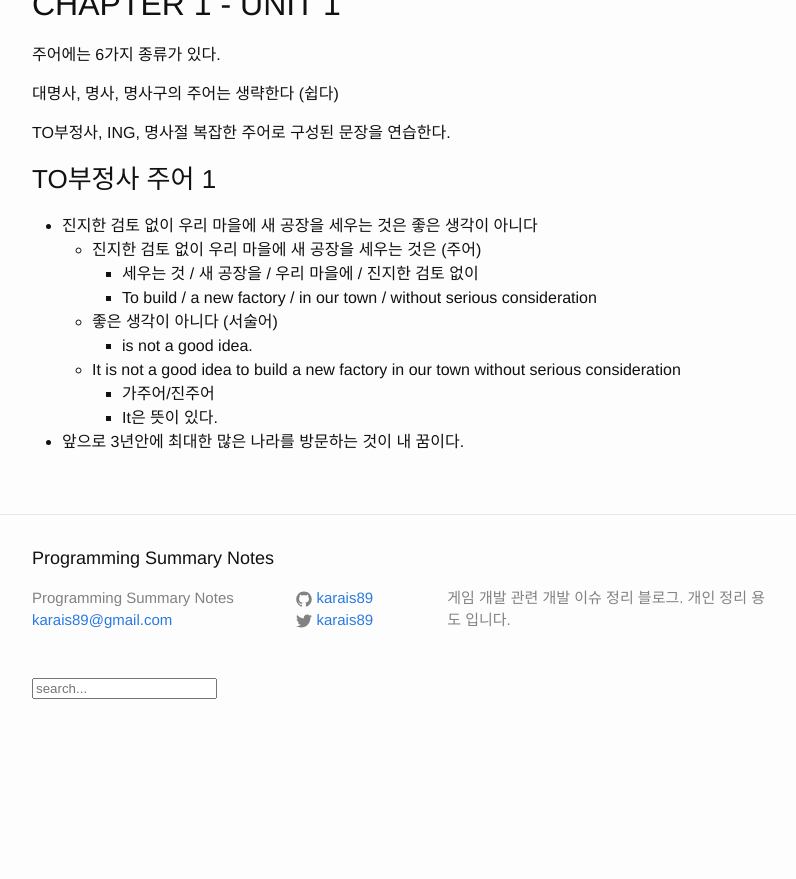
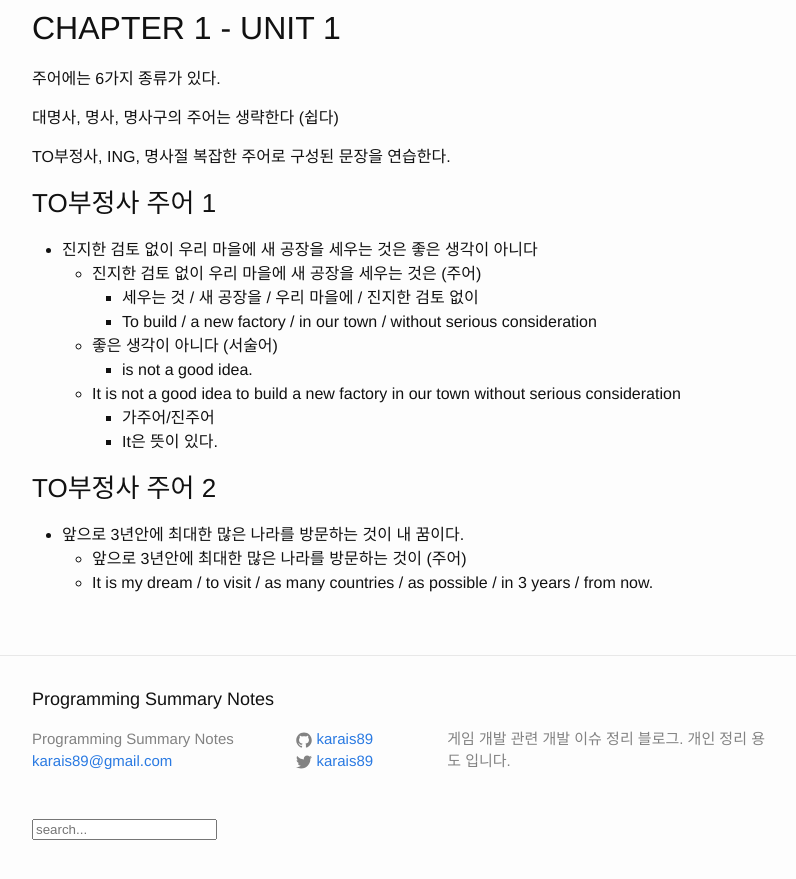
Before and after one commit to karais89/karais89.github.io_back, a Jekyll site: the page built from _posts/2019-01-12-hanmadiro-part-1.markdown, in a window 1280 px wide and 900 px high, scrolled down 3743 px. Shown: the top 879 px of the window, without its empty margins (238-1034 px from the left). Built offline with Jekyll 4.4.1, drawn with Linux system fonts in a browser that asks for light colours; comment, search, counter and statistics services are not loaded; before the commit the page ends 4502 px from its top, so only the background shows below that.

Commit message:
TO부정사 주어 2

```diff
--- a/_posts/2019-01-12-hanmadiro-part-1.markdown
+++ b/_posts/2019-01-12-hanmadiro-part-1.markdown
@@ -165,4 +165,9 @@ TO부정사, ING, 명사절 복잡한 주어로 구성된 문장을 연습한다
     - It is not a good idea to build a new factory in our town without serious consideration
         - 가주어/진주어
         - It은 뜻이 있다.
+
+### TO부정사 주어 2
+
 - 앞으로 3년안에 최대한 많은 나라를 방문하는 것이 내 꿈이다.
+    - 앞으로 3년안에 최대한 많은 나라를 방문하는 것이 (주어)
+    - It is my dream / to visit / as many countries / as possible / in 3 years / from now.
```
